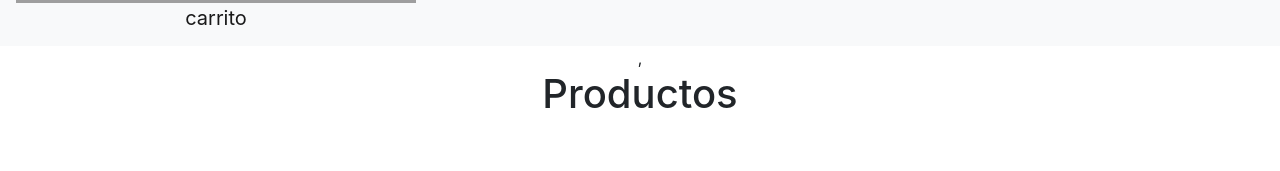
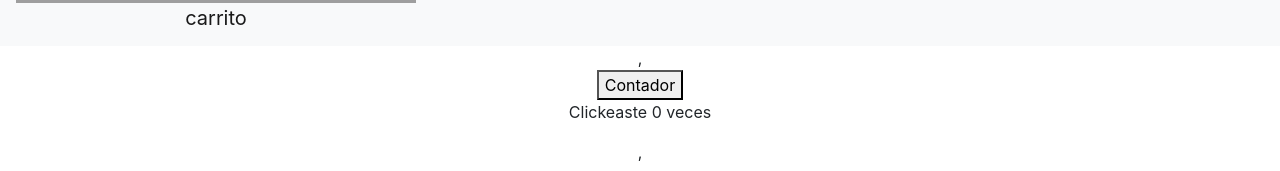
Before and after one commit to MatiasGoyaCampanella/e-commerce, a React (Create React App) app: page / in a window 1280 px wide. Shown: the part 310-481 px from the top of the page. Built offline with nearby package versions, Linux system fonts and the light colour scheme; grey boxes are pictures that could not be loaded.

Commit message:
Contador

```diff
--- a/src/App.js
+++ b/src/App.js
@@ -1,11 +1,13 @@
 import './App.css';
-import NavBar from './components/NavBar';
-import ItemListContainer from './components/ItemListContainer';
+import NavBar from './components/NavBar.js';
+import ItemListContainer from './components/ItemListContainer.js';
+import ItemCount from './components/ItemCount.js';
 import '../node_modules/bootstrap/dist/css/bootstrap.min.css';
 
 function App() {
     return ( <div className = "App" >
     <NavBar/>,
+    <ItemCount/>,
     <ItemListContainer greeting = "Productos"/>
      </div>);
 }
--- /dev/null
+++ b/src/components/ItemCount.js
@@ -0,0 +1,17 @@
+import React from "react"
+
+const Contador = () => {
+    const [clicks , setClicks] = React.useState(0);
+    function aumentarContador () {
+        setClicks(clicks + 1);
+    };
+    return (
+        <div>
+          <button onClick = {aumentarContador}>Contador</button>
+          <p>{`Clickeaste ${clicks} veces`}</p>
+        </div>
+    )
+
+
+}
+export default Contador
```
